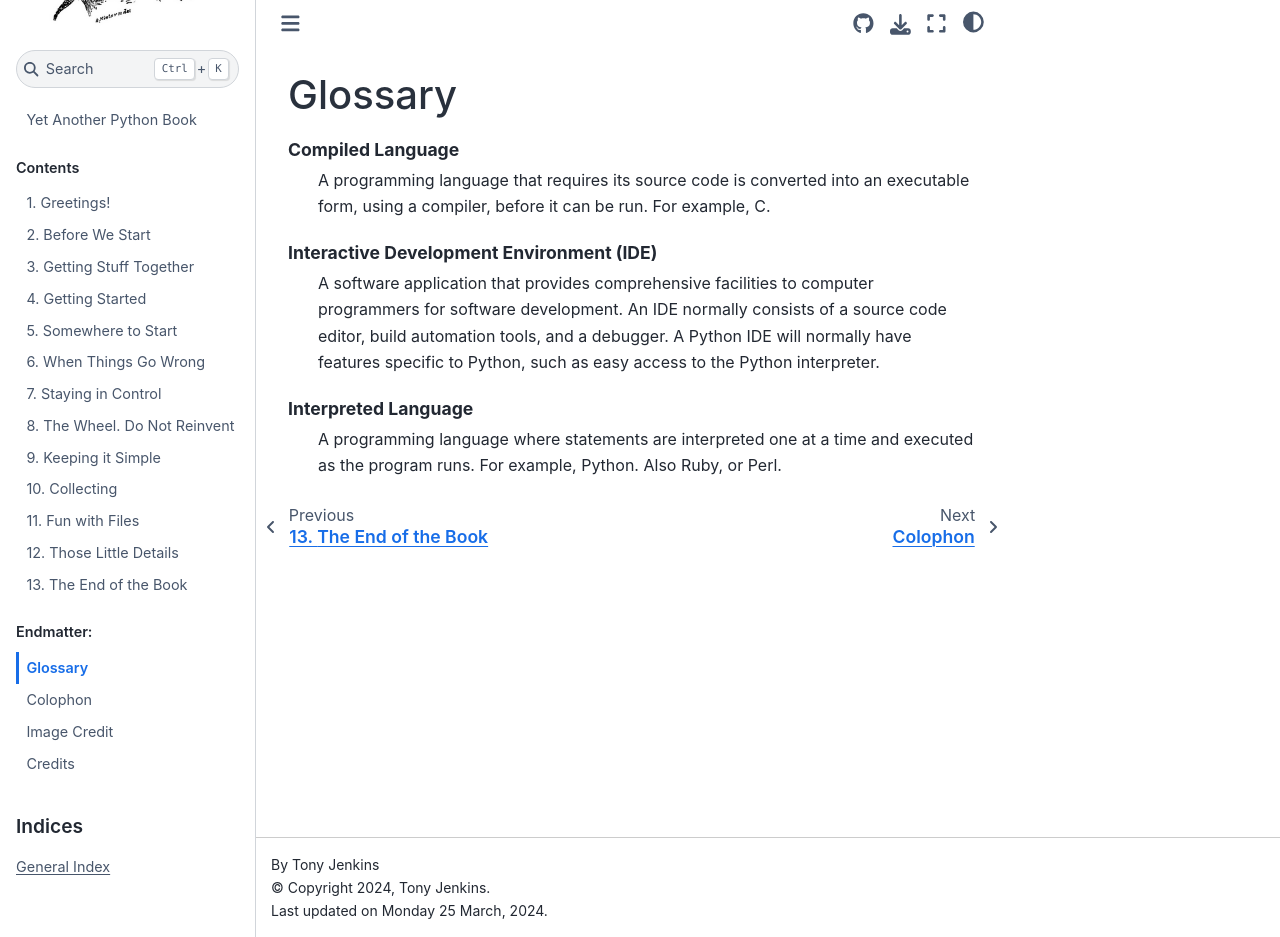
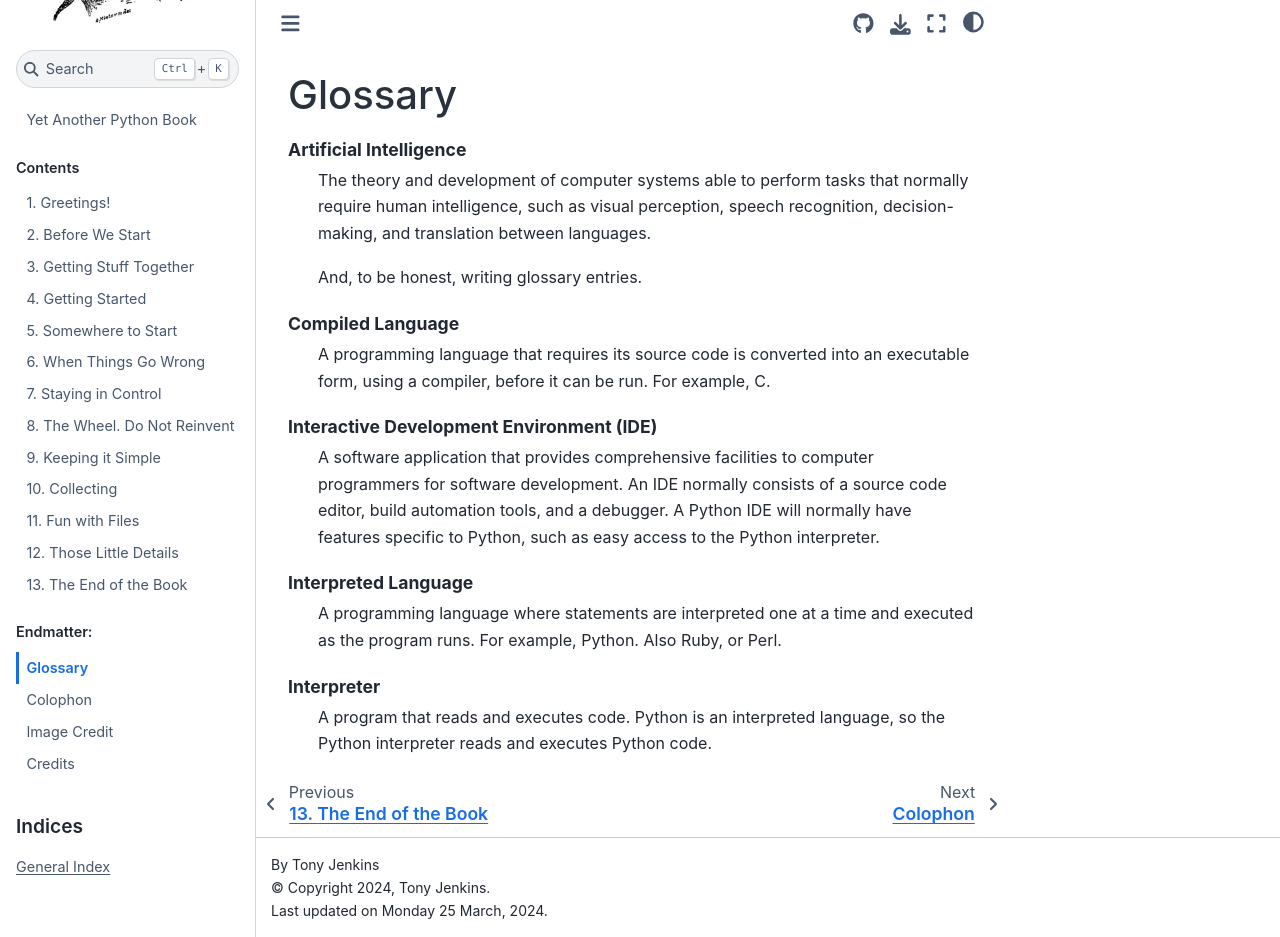
Before and after one commit to TonyJenkins/hungarian_phrasebook, a Sphinx documentation site: the page built from doc/source/890_glossary/index.rst, in a window 1280 px wide and 937 px high. Built offline with Sphinx 7.4.7 and the Sphinx Book theme 1.1.4, drawn with Linux system fonts in a browser that asks for light colours.

Commit message:
Add definitions

```diff
--- a/doc/source/890_glossary/index.rst
+++ b/doc/source/890_glossary/index.rst
@@ -3,6 +3,12 @@ Glossary
 ========
 
 .. glossary::
+
+    Artificial Intelligence
+
+        The theory and development of computer systems able to perform tasks that normally require human intelligence, such as visual perception, speech recognition, decision-making, and translation between languages.
+
+        And, to be honest, writing glossary entries.
 
     Compiled Language
 
@@ -16,3 +22,7 @@ Glossary
     Interpreted Language
 
         A programming language where statements are interpreted one at a time and executed as the program runs. For example, Python. Also Ruby, or Perl.
+
+    Interpreter
+
+        A program that reads and executes code. Python is an interpreted language, so the Python interpreter reads and executes Python code.
```
